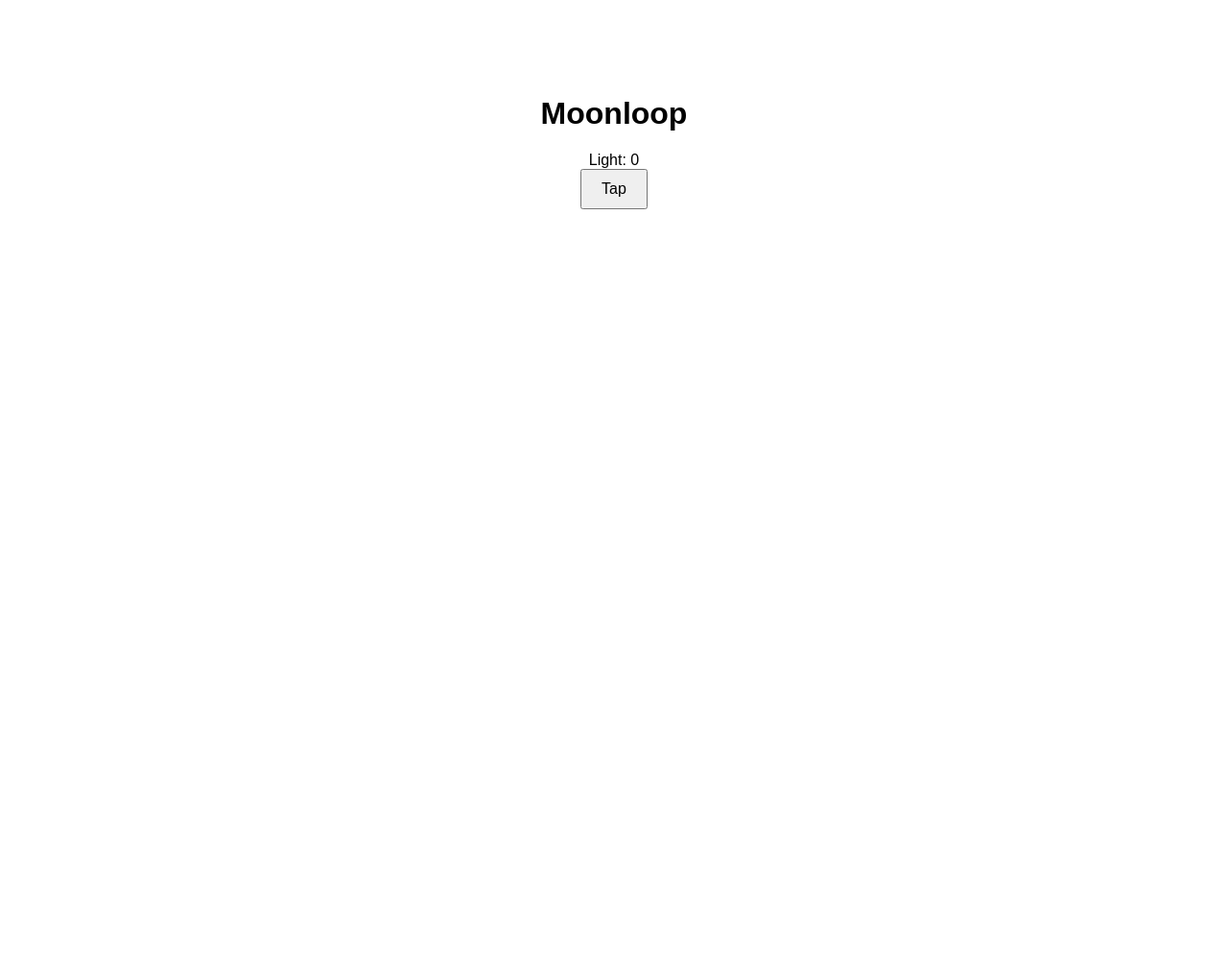
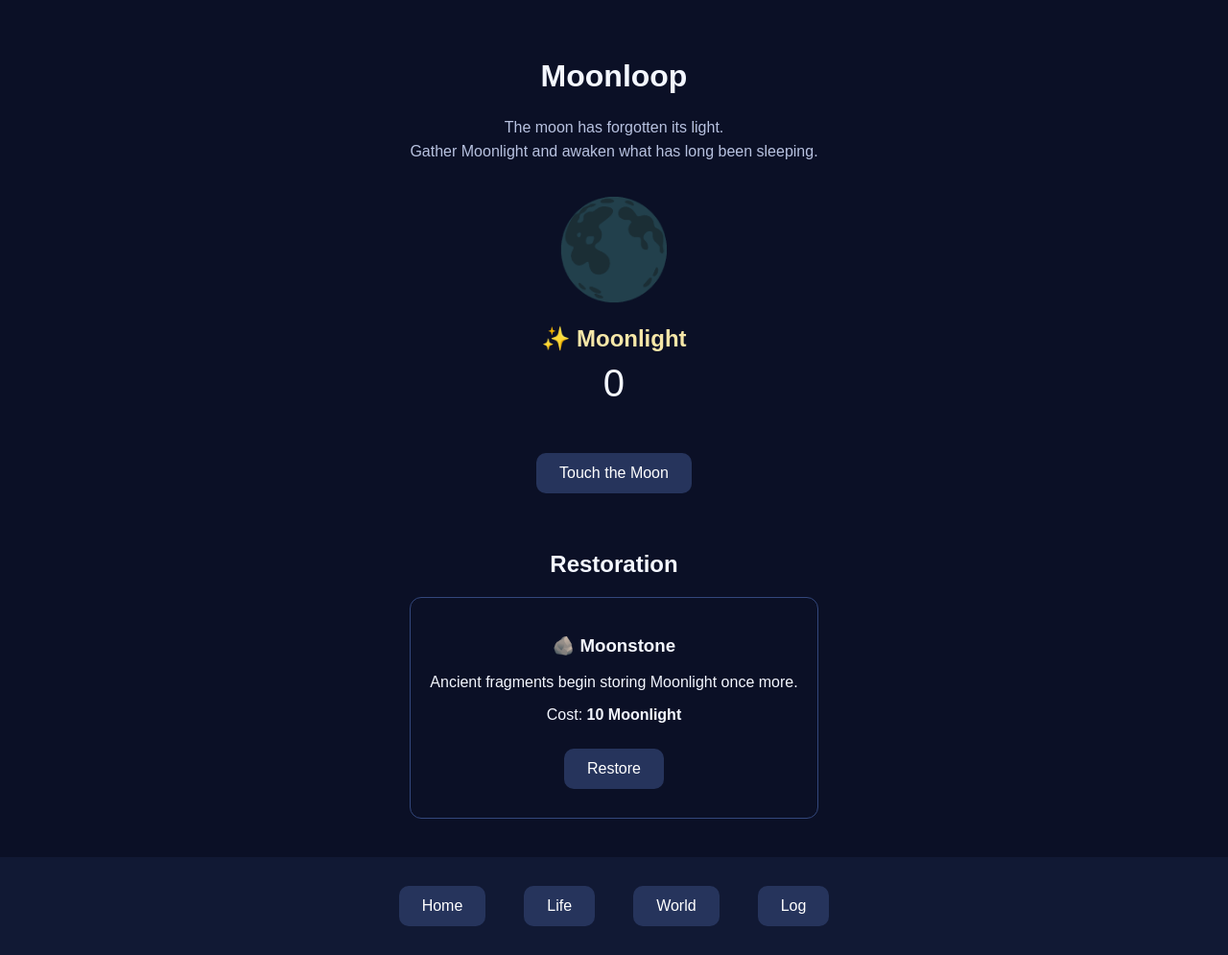
Before and after one commit to sana-f-shah/Moonloop, a plain HTML site: page index.html in a window 1280 px wide. Shown: the whole page at 96% size. Before the commit the page ends 800 px from the top, so only its background shows below. Drawn offline with Linux system fonts and the light colour scheme.

Commit message:
Build first playable Moonloop prototype

```diff
--- a/app.js
+++ b/app.js
@@ -1,9 +1,40 @@
-let light = 0;
+let moonlight = 0;
+let moonstones = 0;
 
-const lightDisplay = document.getElementById("light");
-const button = document.getElementById("clickBtn");
+const moonlightDisplay = document.getElementById("moonlight");
 
-button.addEventListener("click", () => {
-  light++;
-  lightDisplay.textContent = "Light: " + light;
-});
+const gatherButton = document.getElementById("gatherButton");
+const moonstoneButton = document.getElementById("buyMoonstone");
+
+gatherButton.addEventListener("click", gatherMoonlight);
+moonstoneButton.addEventListener("click", restoreMoonstone);
+
+function gatherMoonlight() {
+    moonlight++;
+    updateDisplay();
+}
+
+function restoreMoonstone() {
+
+    if (moonlight >= 10) {
+
+        moonlight -= 10;
+        moonstones++;
+
+        alert("The first Moonstone has awakened.");
+
+        updateDisplay();
+
+    } else {
+
+        alert("You need more Moonlight.");
+
+    }
+
+}
+
+function updateDisplay() {
+
+    moonlightDisplay.textContent = moonlight;
+
+}
--- a/index.html
+++ b/index.html
@@ -1,18 +1,65 @@
 <!DOCTYPE html>
 <html lang="en">
 <head>
-  <meta charset="UTF-8">
-  <title>Moonloop</title>
-  <link rel="stylesheet" href="style.css">
+    <meta charset="UTF-8">
+    <meta name="viewport" content="width=device-width, initial-scale=1.0">
+    <title>Moonloop</title>
+    <link rel="stylesheet" href="style.css">
 </head>
 <body>
 
-  <h1>Moonloop</h1>
+    <main class="game">
 
-  <div id="light">Light: 0</div>
+        <h1>Moonloop</h1>
 
-  <button id="clickBtn">Tap</button>
+        <p class="story">
+            The moon has forgotten its light.<br>
+            Gather Moonlight and awaken what has long been sleeping.
+        </p>
 
-  <script src="app.js"></script>
+        <div class="moon">
+            🌑
+        </div>
+
+        <div class="counter">
+            <h2>✨ Moonlight</h2>
+            <p id="moonlight">0</p>
+        </div>
+
+        <button id="gatherButton">
+            Touch the Moon
+        </button>
+
+        <section class="shop">
+
+            <h2>Restoration</h2>
+
+            <div class="upgrade">
+
+                <h3>🪨 Moonstone</h3>
+
+                <p>Ancient fragments begin storing Moonlight once more.</p>
+
+                <p>Cost: <strong>10 Moonlight</strong></p>
+
+                <button id="buyMoonstone">
+                    Restore
+                </button>
+
+            </div>
+
+        </section>
+
+    </main>
+
+    <nav>
+        <button>Home</button>
+        <button>Life</button>
+        <button>World</button>
+        <button>Log</button>
+    </nav>
+
+    <script src="app.js"></script>
+
 </body>
 </html>
--- a/style.css
+++ b/style.css
@@ -1,10 +1,72 @@
 body {
-  font-family: Arial, sans-serif;
-  text-align: center;
-  margin-top: 100px;
+    margin: 0;
+    font-family: Arial, sans-serif;
+    background: #0B1026;
+    color: #F4F7FF;
+    display: flex;
+    flex-direction: column;
+    align-items: center;
+    min-height: 100vh;
+}
+
+.game {
+    text-align: center;
+    max-width: 600px;
+    padding: 40px 20px;
+}
+
+.story {
+    color: #B8C2E0;
+    margin-bottom: 30px;
+    line-height: 1.6;
+}
+
+.moon {
+    font-size: 100px;
+    margin: 20px 0;
+}
+
+.counter h2 {
+    color: #F6E7A8;
+    margin-bottom: 0;
+}
+
+#moonlight {
+    font-size: 40px;
+    margin-top: 10px;
 }
 
 button {
-  padding: 10px 20px;
-  font-size: 16px;
+    background: #26345C;
+    color: white;
+    border: none;
+    border-radius: 10px;
+    padding: 12px 24px;
+    cursor: pointer;
+    font-size: 16px;
+    margin: 10px;
 }
+
+button:hover {
+    background: #33477C;
+}
+
+.shop {
+    margin-top: 50px;
+}
+
+.upgrade {
+    border: 1px solid #33477C;
+    border-radius: 12px;
+    padding: 20px;
+}
+
+nav {
+    margin-top: auto;
+    width: 100%;
+    display: flex;
+    justify-content: center;
+    gap: 20px;
+    padding: 20px;
+    background: #111934;
+}
```
